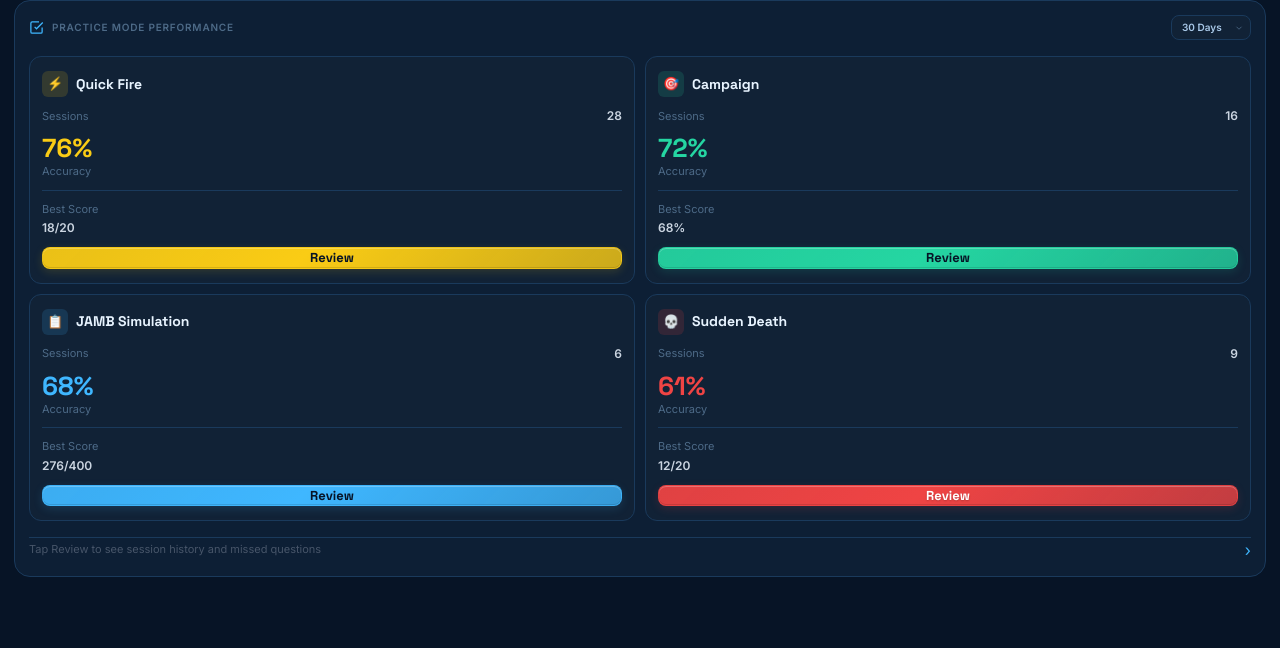
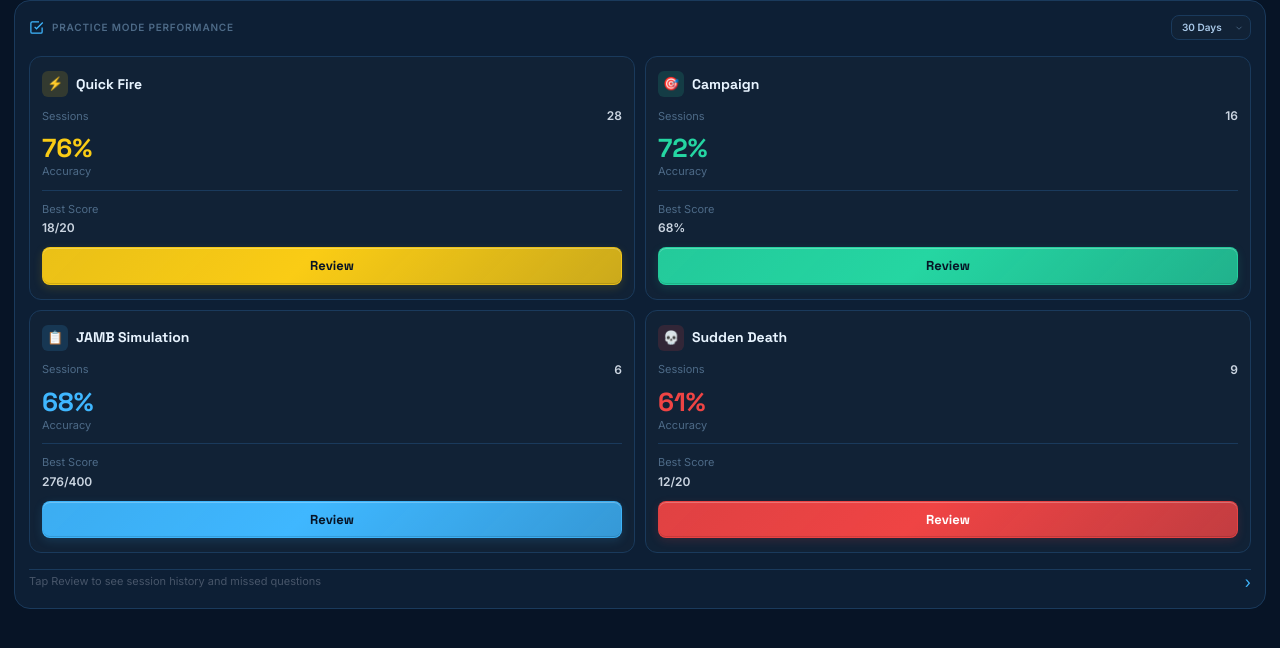
Before and after one commit to examforge99/examlogic, a Next.js app: page /practice in a window 1280 px wide. Shown: the top 648 px of the page. Built offline with nearby package versions, Linux system fonts and the light colour scheme.

Commit message:
Refactor review button styles
Refactor review button styles for improved readability and maintainability.

```diff
--- a/src/app/practice/page.tsx
+++ b/src/app/practice/page.tsx
@@ -189,29 +189,28 @@ export default function PracticeModeCard({ className = '' }: { className?: strin
                 </div>
 
                 {/* Review button */}
-                <button onClick={() => setReviewing(mode)}
-                     className="w-full py-2 rounded-[8px] text-[13px] font-bold active:opacity-80 transition-opacity"
-  style={{ fontFamily: spaceGrotesk.style.fontFamily,  background: `linear-gradient(
-      135deg,
-      ${mode.color}ee 0%,
-      ${mode.color} 45%,
-      ${mode.color}cc 100%
-    )`,
+                <button
+  onClick={() => setReviewing(mode)}
+  style={{
+    width: '100%',
+    padding: '8px 0',
+    borderRadius: '8px',
+    fontFamily: spaceGrotesk.style.fontFamily,
+    fontSize: '13px',
+    fontWeight: 700,
+    cursor: 'pointer',
+    border: `1px solid ${mode.color}99`,
+    background: `linear-gradient(135deg, ${mode.color}ee 0%, ${mode.color} 45%, ${mode.color}cc 100%)`,
     color: mode.color === '#ef4444' ? '#ffffff' : '#071426',
-    border: `1px solid ${mode.color}99`,
     boxShadow: `
       inset 0 1px 0 rgba(255,255,255,0.25),
       inset 0 -1px 0 rgba(0,0,0,0.12),
       0 3px 10px ${mode.color}25
     `,
-    textShadow: mode.color === '#ef4444'
-      ? '0 1px 2px rgba(0,0,0,0.2)'
-      : 'none',
   }}
 >
   Review
 </button>
-
               </div>
             )
           })}
```
